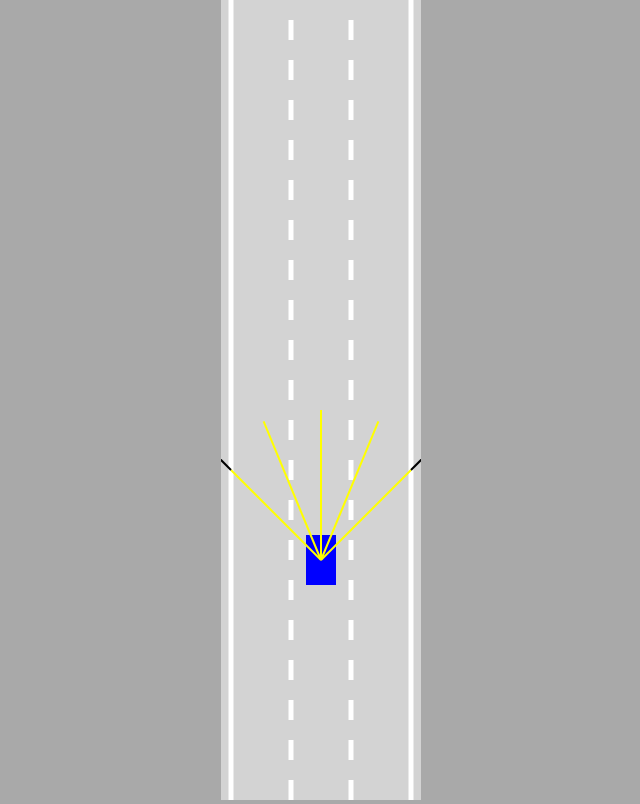
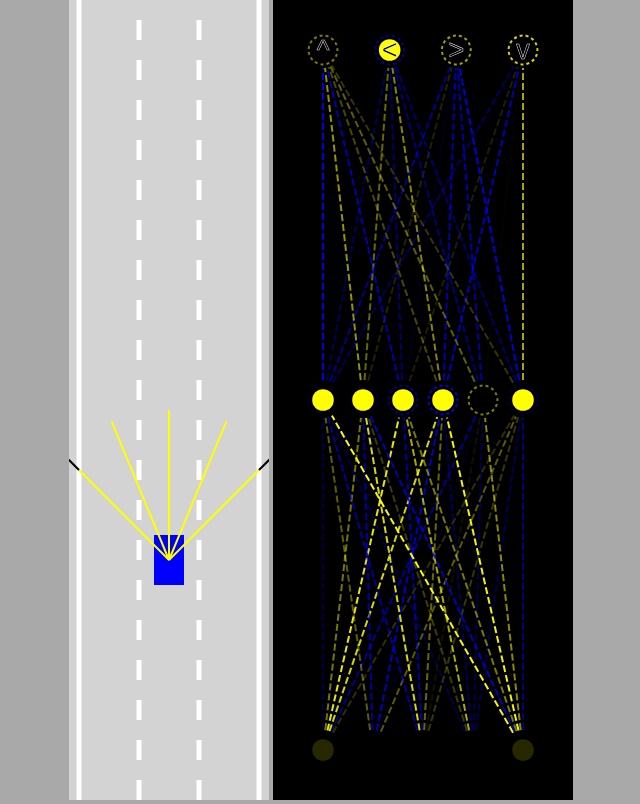
Before and after one commit to yashAnjaliGupta/selfDrivingCarJS, a plain HTML site: page index.html in a window 1280 px wide. Shown: the whole page, without its empty margins (319-959 px from the left). Drawn offline with Linux system fonts and the light colour scheme.

Commit message:
neural network

```diff
--- a/car.js
+++ b/car.js
@@ -11,8 +11,14 @@ class Car{
         this.friction=0.05;
         this.angle=0;
         this.damaged=false;
+
+        this.useBrain=controlType=="AI";
+
         if(controlType!="DUMMY"){
             this.sensor= new Sensor(this);
+            this.brain=new NeuralNetwork(
+                [this.sensor.rayCount,6,4]
+            );
         }
         this.controls=new Controls(controlType);
 
@@ -26,6 +32,17 @@ class Car{
         }
         if(this.sensor){
             this.sensor.update(roadBorders,traffic);
+            const offsets=this.sensor.readings.map(
+                s=>s==null?0:1-s.offset
+            )
+            const outputs=NeuralNetwork.feedforward(offsets,this.brain);
+            console.log(outputs);
+            if(this.useBrain){
+                this.controls.forward=outputs[0];
+                this.controls.left=outputs[1];
+                this.controls.rigth=outputs[2];
+                this.controls.reverse=outputs[3];
+            }
         }
     }
     #assessDamage(roadBorders,traffic){
--- a/index.html
+++ b/index.html
@@ -5,6 +5,9 @@
     </head>
     <body>
         <canvas id="myCanvas"></canvas>
+        <canvas id="networkCanvas"></canvas>
+        <script src="visualizer.js"></script>
+        <script src="network.js"></script>
         <script src="sensor.js"></script>
         <script src="utils.js"></script>
         <script src="road.js"></script>
--- a/main.js
+++ b/main.js
@@ -1,22 +1,28 @@
 const canvas=document.getElementById("myCanvas");
 canvas.width=200;
 
+const networkCanvas=document.getElementById("networkCanvas");
+networkCanvas.width=300;
+
 const ctx=canvas.getContext("2d");
+const networkCtx=networkCanvas.getContext("2d");
+
 const road=new Road(canvas.width/2,canvas.width*0.9)
-const car=new Car(road.getLaneCenter(1),100,30,50,"KEYS");
+const car=new Car(road.getLaneCenter(1),100,30,50,"AI");
 // car.draw(ctx);
 const traffic=[
     new Car(road.getLaneCenter(1),-100,30,50,"DUMMY",3),
 ];
 animate();
 
-function animate(){
+
+function animate(time){
     for(let i=0;i<traffic.length;i++){
         traffic[i].update(road.borders,[]);
     }
     car.update(road.borders,traffic);
     canvas.height=window.innerHeight;
-
+    networkCanvas.height=window.innerHeight;
     ctx.save();
     ctx.translate(0,-car.y+canvas.height*0.7);
 
@@ -27,5 +33,7 @@ function animate(){
     car.draw(ctx,"blue");
 
     ctx.restore();
+    networkCtx.lineDashOffset=-time/50;
+    Visualizer.drawNetwork(networkCtx,car.brain);
     requestAnimationFrame(animate);
 }
--- /dev/null
+++ b/network.js
@@ -0,0 +1,65 @@
+class NeuralNetwork{
+    constructor(neuronCounts){
+        this.levels=[];
+        for(let i=0;i<neuronCounts.length-1;i++){
+            this.levels.push(new Level(
+                neuronCounts[i],neuronCounts[i+1]
+            ));
+        }
+    }
+    static feedforward(givenInputs,network){
+        let outputs=Level.feedforward(
+            givenInputs,network.levels[0]);
+        for(let i=1;i<network.levels.length;i++){
+            outputs=Level.feedforward(
+                outputs,network.levels[i]
+            );
+        }
+        return outputs;
+    }
+
+}
+
+class Level{
+    constructor(inputCount,outputCount){
+        this.inputs=new Array(inputCount);
+        this.outputs=new Array(outputCount);
+        this.biases=new Array(outputCount);
+
+        this.weigths=[];
+        for(let i=0;i<inputCount;i++){
+            this.weigths[i]=new Array(outputCount);
+        }
+        Level.#randomize(this);
+    }
+
+    static #randomize(level){
+        for(let i=0;i<level.inputs.length;i++){
+            for(let j=0;j<level.outputs.length;j++){
+                level.weigths[i][j]=Math.random()*2-1;
+            }
+        }
+        for(let i=0;i<level.biases.length;i++){
+            level.biases[i]= Math.random()*2-1;
+        }
+    }
+
+    static feedforward(givenInputs,level){
+        for(let i=0;i<level.inputs.length;i++){
+            level.inputs[i]=givenInputs[i];
+        }
+        for(let i=0;i<level.outputs.length;i++){
+            let sum=0;
+            for(let j=0;j<level.inputs.length;j++){
+                sum+=level.inputs[j]*level.weigths[j][i];
+            }
+            if(sum>level.biases[i]){
+                level.outputs[i]=1;
+            }else{
+                level.outputs[i]=0;
+            }
+        }
+        return level.outputs;
+    }
+
+}
--- a/style.css
+++ b/style.css
@@ -7,3 +7,6 @@ body{
 #myCanvas{
     background:lightgray;
 }
+#networkCanvas{
+    background:black;
+}
--- a/utils.js
+++ b/utils.js
@@ -36,3 +36,10 @@ function polysIntersect(poly1, poly2){
     }
     return false;
 }
+function getRGBA(value){
+    const alpha=Math.abs(value);
+    const R=value<0?0:255;
+    const G=R;
+    const B=value>0?0:255;
+    return "rgba("+R+","+G+","+B+","+alpha+")";
+}
--- /dev/null
+++ b/visualizer.js
@@ -0,0 +1,110 @@
+class Visualizer{
+    static drawNetwork(ctx,network){
+        const margin=50;
+        const left=margin;
+        const top=margin;
+        const width=ctx.canvas.width-margin*2;
+        const height=ctx.canvas.height-margin*2;
+
+        const levelHeight=height/network.levels.length;
+
+        for(let i=network.levels.length-1;i>=0;i--){
+            const levelTop=top+
+                lerp(
+                    height-levelHeight,
+                    0,
+                    network.levels.length==1
+                        ?0.5
+                        :i/(network.levels.length-1)
+                );
+
+            ctx.setLineDash([7,3]);
+            Visualizer.drawLevel(ctx,network.levels[i],
+                left,levelTop,
+                width,levelHeight,
+                i==network.levels.length-1
+                    ?['^','<','>','v']
+                    :[]
+            );
+        }
+    }
+
+    static drawLevel(ctx,level,left,top,width,height,outputLabels){
+        const right=left+width;
+        const bottom=top+height;
+
+        const {inputs,outputs,weigths,biases}=level;
+
+        for(let i=0;i<inputs.length;i++){
+            for(let j=0;j<outputs.length;j++){
+                ctx.beginPath();
+                ctx.moveTo(
+                    Visualizer.#getNodeX(inputs,i,left,right),
+                    bottom
+                );
+                ctx.lineTo(
+                    Visualizer.#getNodeX(outputs,j,left,right),
+                    top
+                );
+                ctx.lineWidth=2;
+                ctx.strokeStyle=getRGBA(weigths[i][j]);
+                ctx.stroke();
+            }
+        }
+
+        const nodeRadius=18;
+        for(let i=0;i<inputs.length;i++){
+            const x=Visualizer.#getNodeX(inputs,i,left,right);
+            ctx.beginPath();
+            ctx.arc(x,bottom,nodeRadius,0,Math.PI*2);
+            ctx.fillStyle="black";
+            ctx.fill();
+            ctx.beginPath();
+            ctx.arc(x,bottom,nodeRadius*0.6,0,Math.PI*2);
+            ctx.fillStyle=getRGBA(inputs[i]);
+            ctx.fill();
+        }
+
+        for(let i=0;i<outputs.length;i++){
+            const x=Visualizer.#getNodeX(outputs,i,left,right);
+            ctx.beginPath();
+            ctx.arc(x,top,nodeRadius,0,Math.PI*2);
+            ctx.fillStyle="black";
+            ctx.fill();
+            ctx.beginPath();
+            ctx.arc(x,top,nodeRadius*0.6,0,Math.PI*2);
+            ctx.fillStyle=getRGBA(outputs[i]);
+            ctx.fill();
+
+            ctx.beginPath();
+            ctx.lineWidth=2;
+            ctx.arc(x,top,nodeRadius*0.8,0,Math.PI*2);
+            ctx.strokeStyle=getRGBA(biases[i]);
+            ctx.setLineDash([3,3]);
+            ctx.stroke();
+            ctx.setLineDash([]);
+
+            if(outputLabels[i]){
+                ctx.beginPath();
+                ctx.textAlign="center";
+                ctx.textBaseline="middle";
+                ctx.fillStyle="black";
+                ctx.strokeStyle="white";
+                ctx.font=(nodeRadius*1.5)+"px Arial";
+                ctx.fillText(outputLabels[i],x,top+nodeRadius*0.1);
+                ctx.lineWidth=0.5;
+                ctx.strokeText(outputLabels[i],x,top+nodeRadius*0.1);
+            }
+        }
+    }
+
+    static #getNodeX(nodes,index,left,right){
+        return lerp(
+            left,
+            right,
+            nodes.length==1
+                ?0.5
+                :index/(nodes.length-1)
+        );
+    }
+}
```
